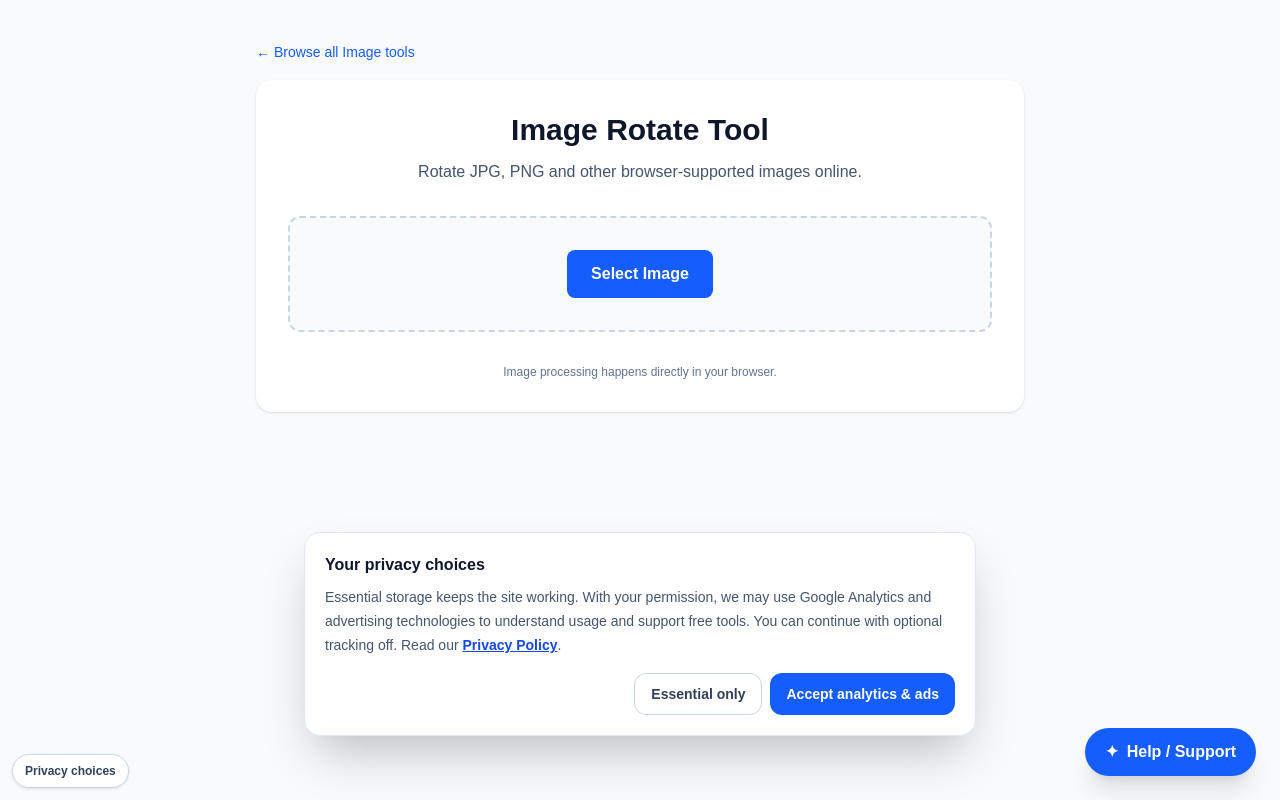
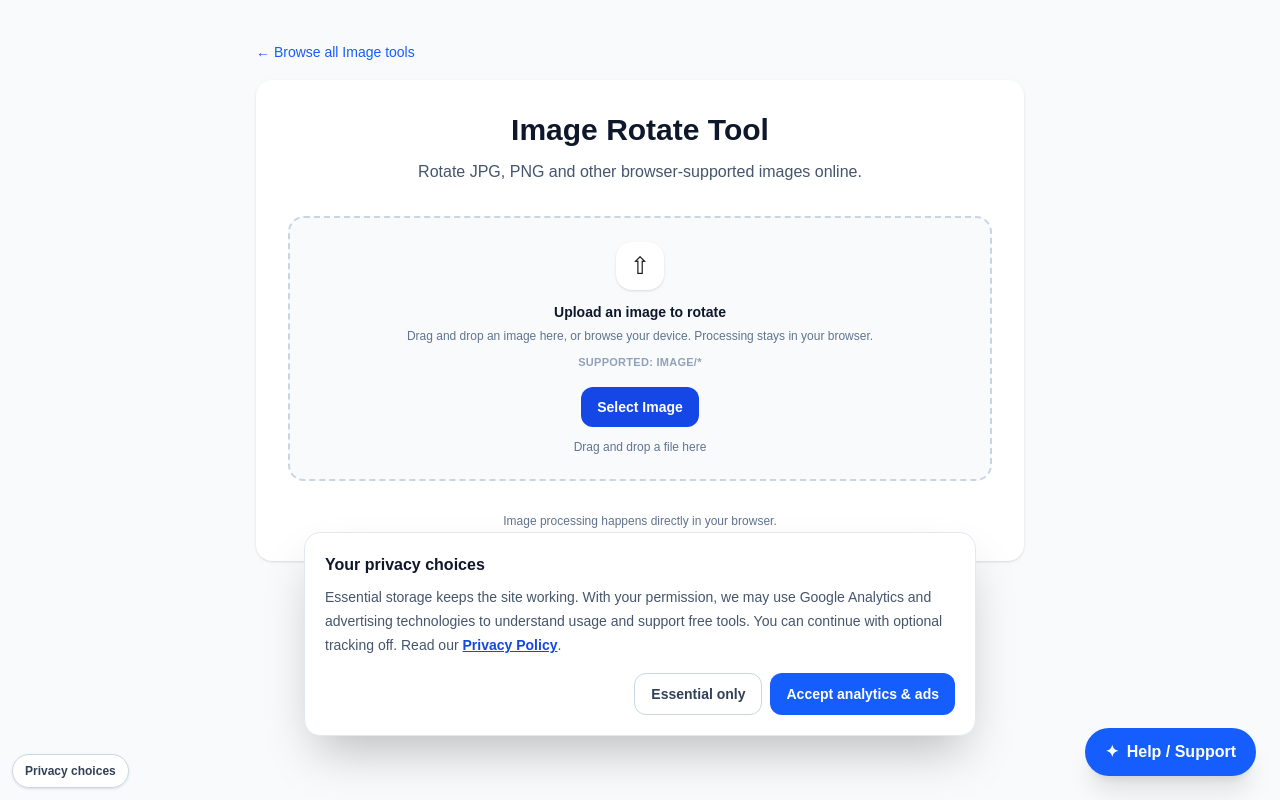
Before and after one commit to WellProSoftware/kaamkitpro, a Next.js app: page /tools/image-rotate in a window 1280 px wide. Shown: the top 800 px of the page. Built offline with nearby package versions, Linux system fonts and the light colour scheme.

Commit message:
feat: use shared import dropzone in image rotate

```diff
--- a/src/app/tools/image-rotate/page.tsx
+++ b/src/app/tools/image-rotate/page.tsx
@@ -1,6 +1,7 @@
 "use client";
 
 import { useState } from "react";
+import FileImportDropzone from "@/components/FileImportDropzone";
 
 type Rotation = 0 | 90 | 180 | 270;
 
@@ -77,26 +78,15 @@ export default function ImageRotatePage() {
             </p>
           </div>
 
-          <div className="rounded-xl border-2 border-dashed border-slate-300 bg-slate-50 p-8 text-center">
-            <input
-              id="rotate-file"
-              type="file"
-              accept="image/*"
-              className="hidden"
-              onChange={(event) => {
-                setFile(event.target.files?.[0] || null);
-                setMessage("");
-                event.target.value = "";
-              }}
-            />
-            <label
-              htmlFor="rotate-file"
-              className="inline-block cursor-pointer rounded-lg bg-blue-600 px-6 py-3 font-semibold text-white hover:bg-blue-700"
-            >
-              Select Image
-            </label>
-            {file && <p className="mt-3 text-sm text-slate-600">{file.name}</p>}
-          </div>
+          <FileImportDropzone
+            inputId="rotate-file"
+            inputLabel="Select Image"
+            title="Upload an image to rotate"
+            description="Drag and drop an image here, or browse your device. Processing stays in your browser."
+            accept="image/*"
+            buttonLabel="Select Image"
+            onFile={(selected) => { setFile(selected); setMessage(""); }}
+          />
 
           {file && (
             <div className="mt-6">
```
